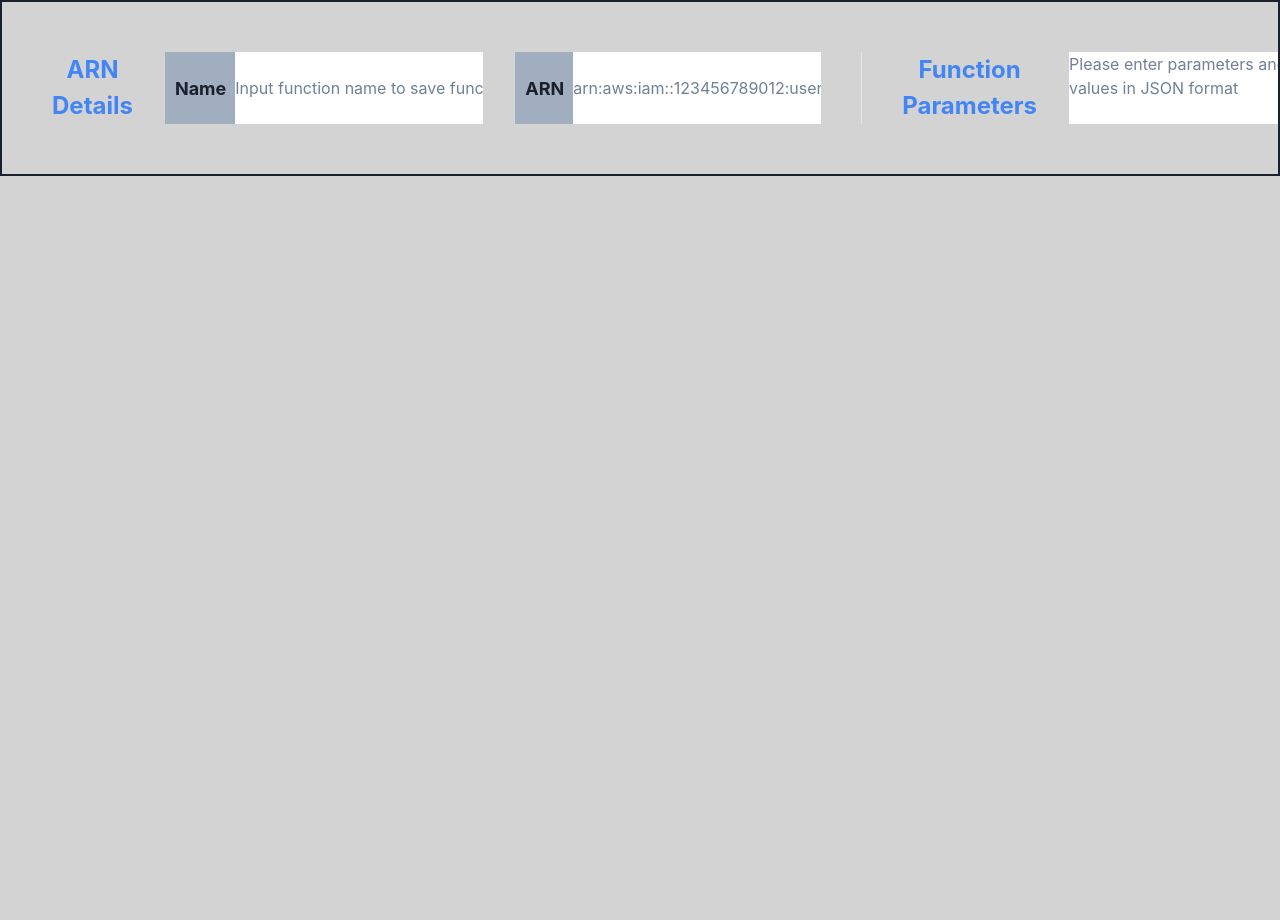
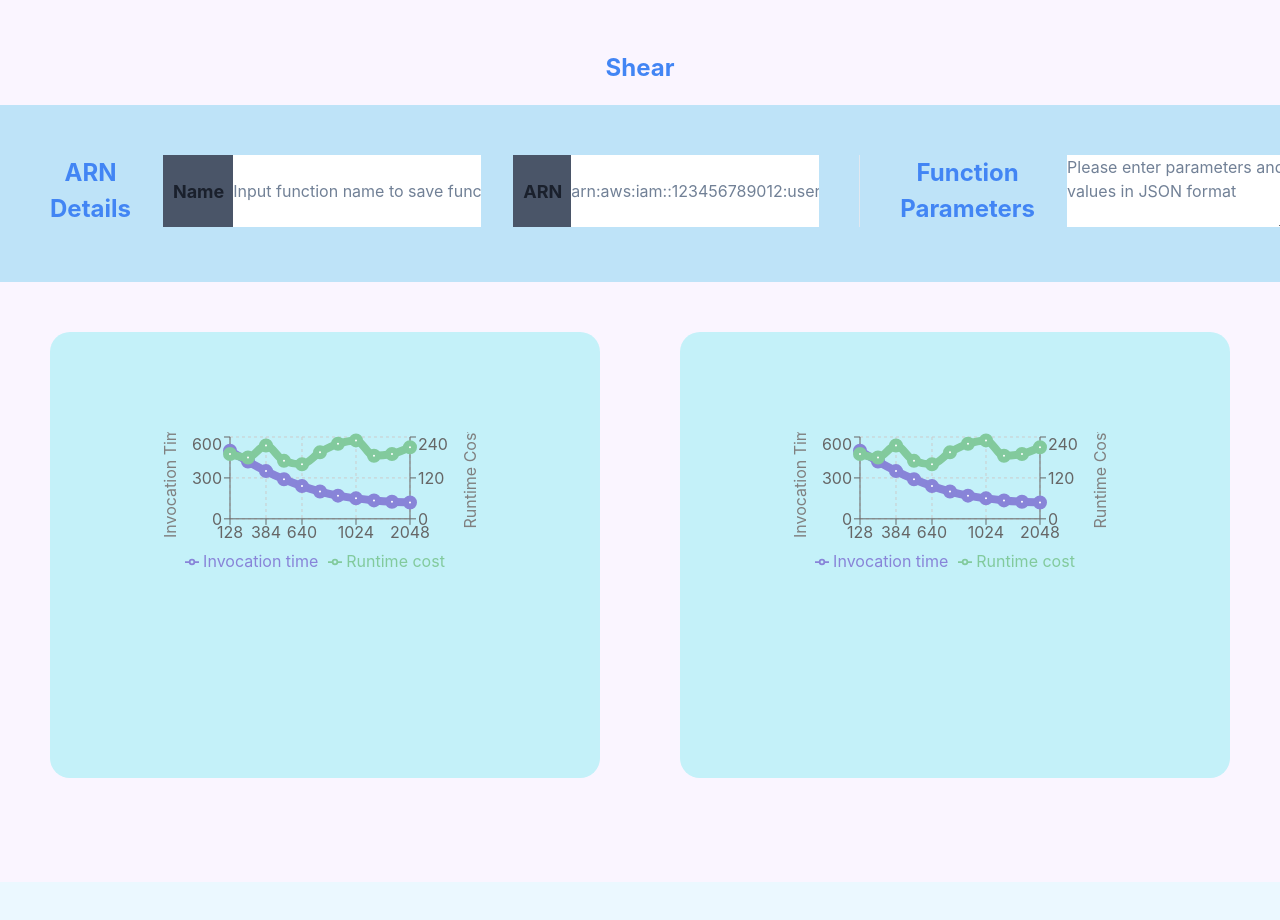
Before and after one commit to oslabs-beta/shear, a React (Vite) app: page / in a window 1280 px wide. Shown: the top 920 px of the page. Before the commit the page ends 800 px from the top, so only its background shows below. Built offline with nearby package versions, Linux system fonts and the light colour scheme.

Commit message:
CSS overhaul part 2

```diff
--- a/package.json
+++ b/package.json
@@ -24,6 +24,7 @@
     "@aws-sdk/client-lambda": "^3.465.0",
     "@aws-sdk/util-dynamodb": "^3.495.0",
     "@aws-sdk/util-utf8-node": "^3.259.0",
+    "@chakra-ui/core": "1.0.0-next.2",
     "@chakra-ui/react": "^2.8.2",
     "@emotion/react": "^11.11.1",
     "@emotion/styled": "^11.11.0",
--- a/src/App.tsx
+++ b/src/App.tsx
@@ -2,7 +2,7 @@ import React from "react"
 import ChakraForm from "./components/chakraForm.js"
 import Graph from "./components/graph.js"
 import GraphDetailed from "./components/graphDetailed.js"
-import { ChakraProvider, extendBaseTheme, theme as chakraTheme, } from '@chakra-ui/react'
+import { Box, Text, Flex, Spacer, Stack, Grid, Center, ChakraProvider, extendBaseTheme, theme as chakraTheme, } from '@chakra-ui/react'
 // import chakraTheme from '@chakra-ui/theme'
 import './style.css'
 import Results from "./components/results.js"
@@ -20,16 +20,27 @@ const App: React.FC = () => {
 
   return (
     <ChakraProvider theme={theme}>
+      <Box>
+        <Box top="0%" left="0%" h="7vh" w="full" borderBottomWidth="5px" borderColor='purple.50' padding="50px" overflow='hidden' bg='purple.50' margin='0px'>
+          <Text as='b' fontSize='24px' color='#4285F4'>Shear</Text>
+        </Box>
+        <ChakraForm />
+        <Box top="0%" left="0%" h="75vh" w="full" borderBottomWidth="5px" borderColor='purple.50' padding="50px" overflow='hidden' bg='purple.50' margin='0px'>
+          <Flex color='white' h="90%" gridGap={20} bg='purple.50' >
+            <Box bg='cyan.100' w='50%' borderRadius='20'>
+              <Graph />
+            </Box>
+            <Box bg='cyan.100' w='50%' borderRadius='20'>
+              <GraphDetailed />
+            </Box>
+          </Flex>
+        </Box>
+        <Box top="0%" left="0%" h="9vh" w="full" borderBottomWidth="5px" borderColor='blue.50' padding="50px" overflow='hidden' bg='blue.50' margin='0px'></Box>
+        {/* <div className="flex-container"></div> */}
+      </Box >
+      <Results />
 
-      {/* <Form /> */}
-      <ChakraForm />
-      {/* <div className="flex-container"> */}
-      {/* <Graph />
-      <GraphDetailed /> */}
-
-      <Results />
-      {/* </div> */}
-    </ChakraProvider>
+    </ChakraProvider >
   )
 }
 
--- a/src/components/chakraForm.tsx
+++ b/src/components/chakraForm.tsx
@@ -10,13 +10,14 @@ import validate from "./validate";
 import './style.css'
 
 const ChakraForm: React.FC = () => {
-    const resultsState = useSelector((state: RootState) => state.results)
-    const formState = useSelector((state: RootState) => state.info)
+    const resultsState = useSelector((state: RootState) => state.results);
+    const formState = useSelector((state: RootState) => state.info);
     const dispatch = useDispatch();
     const arnRef = useRef<HTMLInputElement | null>(null);
     const funcParamsRef = useRef<HTMLInputElement | null>(null);
-    const memoryRef = useRef<string[]>([])
+    const memoryRef = useRef<string[]>([]);
     const [show, setShow] = useState(false); //this is used to toggle whether the loading bar shows up
+    const toast = ChakraUI.useToast();
 
     useEffect(() => {
         if (formState.ARN !== '') {
@@ -57,18 +58,20 @@ const ChakraForm: React.FC = () => {
         setShow(false)
     }, [resultsState])
 
+
+
     return (
-        <ChakraUI.Center w="100%">
-            <ChakraUI.Box position="relative" h="20%" w="100%" border="2px" padding="50px" overflow='hidden' bg='lightgrey' margin='0px'>
+        <ChakraUI.Center w="100%" top="10%" h="30%"  >
+            <ChakraUI.Box position="relative" top="10%" h="30%" w="100%" borderBottomWidth="5px" borderColor='blue.100' padding="50px" overflow='hidden' bg='blue.100' margin='0px'>
                 <ChakraUI.HStack spacing={10} direction='row' align='stretch' divider={<ChakraUI.StackDivider borderColor='gray.200' />}>
                     <ChakraUI.Stack spacing={8} direction='row' align='stretch'>
                         <ChakraUI.Text as='b' fontSize='24px' color='#4285F4'>ARN Details</ChakraUI.Text>
-                        <ChakraUI.InputGroup>
-                            <ChakraUI.InputLeftAddon padding="10px" as='b' fontSize='18px' children='Name' bg='gray.400' />
+                        <ChakraUI.InputGroup >
+                            <ChakraUI.InputLeftAddon padding="10px" as='b' fontSize='18px' children='Name' bg='gray.600' />
                             <ChakraUI.Input type="text" onChange={onChangeName} placeholder='Input function name to save function for future use' />
                         </ChakraUI.InputGroup>
                         <ChakraUI.InputGroup>
-                            <ChakraUI.InputLeftAddon padding="10px" as='b' fontSize='18px' children='ARN' bg='gray.400' />
+                            <ChakraUI.InputLeftAddon padding="10px" as='b' fontSize='18px' children='ARN' bg='gray.600' />
                             <ChakraUI.Input ref={arnRef} placeholder='arn:aws:iam::123456789012:user/johndoe' />
                         </ChakraUI.InputGroup>
                     </ChakraUI.Stack>
@@ -89,19 +92,19 @@ const ChakraForm: React.FC = () => {
                         {/* <ChakraUI.FormLabel>Power Values</ChakraUI.FormLabel> */}
 
                         <ChakraUI.InputGroup>
-                            <ChakraUI.InputLeftAddon padding="10px" as='b' fontSize='18px' children='Minimum Allocation (MB)' bg='gray.400' />
+                            <ChakraUI.InputLeftAddon padding="10px" as='b' fontSize='18px' children='Minimum Allocation (MB)' bg='gray.600' />
                             <ChakraUI.Input type="text" onChange={onChangeMinVal} placeholder='128' />
                         </ChakraUI.InputGroup>
                         <ChakraUI.InputGroup>
-                            <ChakraUI.InputLeftAddon padding="10px" as='b' fontSize='18px' children='Maximum Allocation (MB)' bg='gray.400' />
+                            <ChakraUI.InputLeftAddon padding="10px" as='b' fontSize='18px' children='Maximum Allocation (MB)' bg='gray.600' />
                             <ChakraUI.Input type="text" onChange={onChangeMaxVal} placeholder='4096' />
                         </ChakraUI.InputGroup>
                         <ChakraUI.InputGroup>
-                            <ChakraUI.InputLeftAddon padding="10px" as='b' fontSize='18px' children='Memory Intervals' bg='gray.400' />
+                            <ChakraUI.InputLeftAddon padding="10px" as='b' fontSize='18px' children='Memory Intervals' bg='gray.600' />
                             <ChakraUI.Input type="text" onChange={onChangeIncrements} placeholder='8' />
                         </ChakraUI.InputGroup>
                         <ChakraUI.InputGroup>
-                            <ChakraUI.InputLeftAddon padding="10px" as='b' fontSize='18px' children='Test Volume' bg='gray.400' />
+                            <ChakraUI.InputLeftAddon padding="10px" as='b' fontSize='18px' children='Test Volume' bg='gray.600' />
                             <ChakraUI.Input type="text" onChange={onChangeTestVol} placeholder='10' />
                         </ChakraUI.InputGroup>
                     </ChakraUI.Stack>
@@ -114,7 +117,12 @@ const ChakraForm: React.FC = () => {
                         >
                             Submit
                         </ChakraUI.Button>
-                        <ChakraUI.Checkbox defaultChecked>Recursive Search</ChakraUI.Checkbox>
+                        <ChakraUI.Tooltip hasArrow label='Runs a second set of tests using the two lowest cost results of the first test. Results are populated in separate graph' bg='gray.300' color='black' shouldWrapChildren>
+                            <ChakraUI.Checkbox defaultChecked>Recursive Search</ChakraUI.Checkbox>
+                        </ChakraUI.Tooltip>
+                        <ChakraUI.Tooltip hasArrow label='Tests all memory intervals concurrently. Recommended for more memory-intensive functions' bg='gray.300' color='black' shouldWrapChildren>
+                            <ChakraUI.Checkbox defaultChecked>Concurrent Search</ChakraUI.Checkbox>
+                        </ChakraUI.Tooltip>
                     </ChakraUI.Stack>
                 </ChakraUI.HStack>
 
--- a/src/components/graph.tsx
+++ b/src/components/graph.tsx
@@ -37,7 +37,8 @@ export default function Graph() {
         <div className="graphMain">
             <ResponsiveContainer
                 width="100%"
-                height={800}
+                // height={800}
+                aspect={2.4}
             >
                 <LineChart
                     width="100%"
@@ -81,11 +82,13 @@ export default function Graph() {
                         dataKey='Invocation time'
                         stroke="#8884d8"
                         activeDot={{ r: 8 }}
+                        strokeWidth="8px"
                     />
                     <Line yAxisId="right"
                         type="monotone"
                         dataKey="Runtime cost"
-                        stroke="#82ca9d" />
+                        stroke="#82ca9d"
+                        strokeWidth="8px" />
                 </LineChart>
             </ResponsiveContainer>
             {/* <button onClick={convertData}>Testtest</button> */}
--- a/src/components/graphDetailed.tsx
+++ b/src/components/graphDetailed.tsx
@@ -37,7 +37,8 @@ export default function GraphDetailed() {
         <div className="graphDetailed">
             <ResponsiveContainer
                 width="100%"
-                height={800}
+                aspect={2.4}
+            // height={800}
             >
                 <LineChart
                     width="100%"
@@ -81,11 +82,13 @@ export default function GraphDetailed() {
                         dataKey='Invocation time'
                         stroke="#8884d8"
                         activeDot={{ r: 8 }}
+                        strokeWidth="8px"
                     />
                     <Line yAxisId="right"
                         type="monotone"
                         dataKey="Runtime cost"
-                        stroke="#82ca9d" />
+                        stroke="#82ca9d"
+                        strokeWidth="8px" />
                 </LineChart>
             </ResponsiveContainer>
             {/* <button onClick={convertData}>Testtest</button> */}
--- a/src/components/style.css
+++ b/src/components/style.css
@@ -3,7 +3,8 @@
   margin: 0 auto;
   /* padding: 2rem; */
   text-align: center;
-  background-color: rgba(216, 73, 73, 0.23);
+  height: 100%;
+  /* background-color: rgba(38, 228, 35, 0.23); */
 }
 
 /* .body {
@@ -12,30 +13,24 @@
 } */
 
 .chakra-ui-light {
-  background-color: lightgrey;
+  /* background-color: rgba(86, 181, 91, 0.284); */
 }
 
 h2 {
   font-size: 24px;
 }
 
-/* .graphMain {
+.graphMain {
 
-  position: relative;
-  top: 5%;
-  right: 25%;
-  width: 150%;
+  padding: 100px;
   margin: 0 auto;
 }
 
 .graphDetailed {
 
-  position: relative;
-  top: 150%;
-  right: 25%;
-  width: 150%;
+  padding: 100px;
   margin: 0 auto;
-} */
+}
 
 .button:active {
   background-color: #3498db;
--- a/src/formData/resultsSlice.ts
+++ b/src/formData/resultsSlice.ts
@@ -30,10 +30,10 @@ export const getAllData = createAsyncThunk
 const initialState: ResultValues = {
   billedDurationOutput: {},
   costOutput: {},
-  CostData: [180, 190, 202, 203, 201, 202, 203, 190, 185, 190, 200],
+  CostData: [190, 180, 215, 170, 160, 195, 220, 230, 185, 190, 210],
   TimeData: [500, 420, 350, 290, 240, 200, 170, 150, 135, 125, 120],
   MemoryData: [128, 256, 384, 512, 640, 768, 896, 1024, 1152, 1280, 2048],
-  DetailedCostData: [180, 190, 202, 203, 201, 202, 203, 190, 185, 190, 200],
+  DetailedCostData: [190, 180, 215, 170, 160, 195, 220, 230, 185, 190, 210],
   DetailedTimeData: [500, 420, 350, 290, 240, 200, 170, 150, 135, 125, 120],
   DetailedMemoryData: [128, 256, 384, 512, 640, 768, 896, 1024, 1152, 1280, 2048],
 };
--- a/src/style.css
+++ b/src/style.css
@@ -1,9 +1,11 @@
 .body {
-    background-color: rgba(211, 211, 211, 0.23);
+    background-color: rgb(237, 38, 217);
 }
 
 .flex-container {
     display: flex;
     position: absolute;
     /* top: 25%; */
+    height: 100vh;
+    background-color: rgba(40, 57, 206, 0.23);
 }
```
Also changed, not shown: src/components/validate.tsx (deleted, +0 -23 lines), src/formData/infoAPI.ts (+38 -2 lines), src/components/topBar.tsx (added), 1 other file (tests, documents, lock files or other folders).
